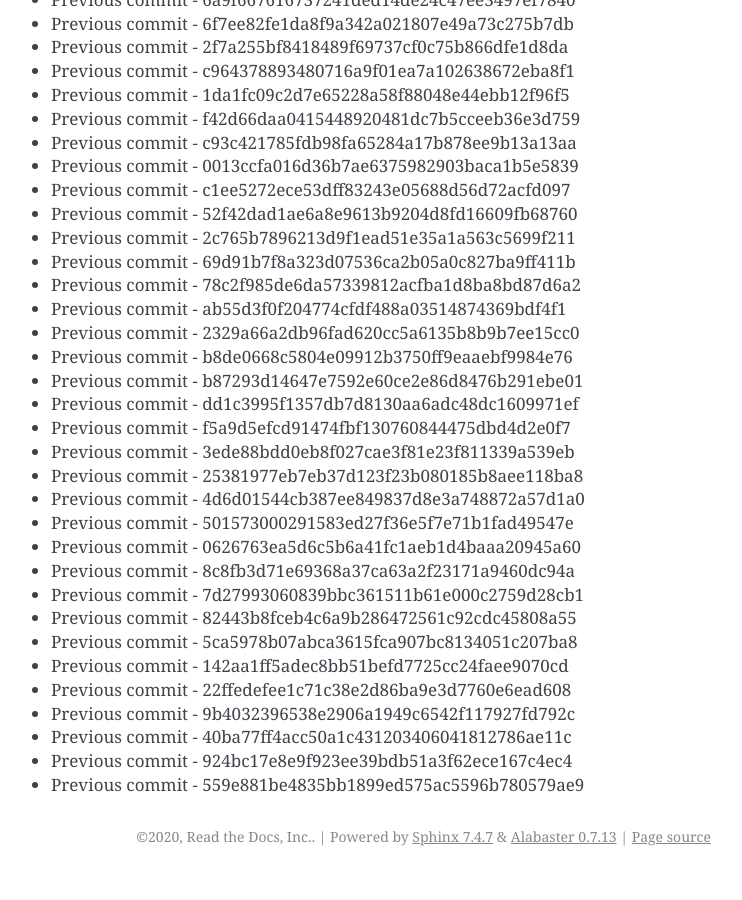
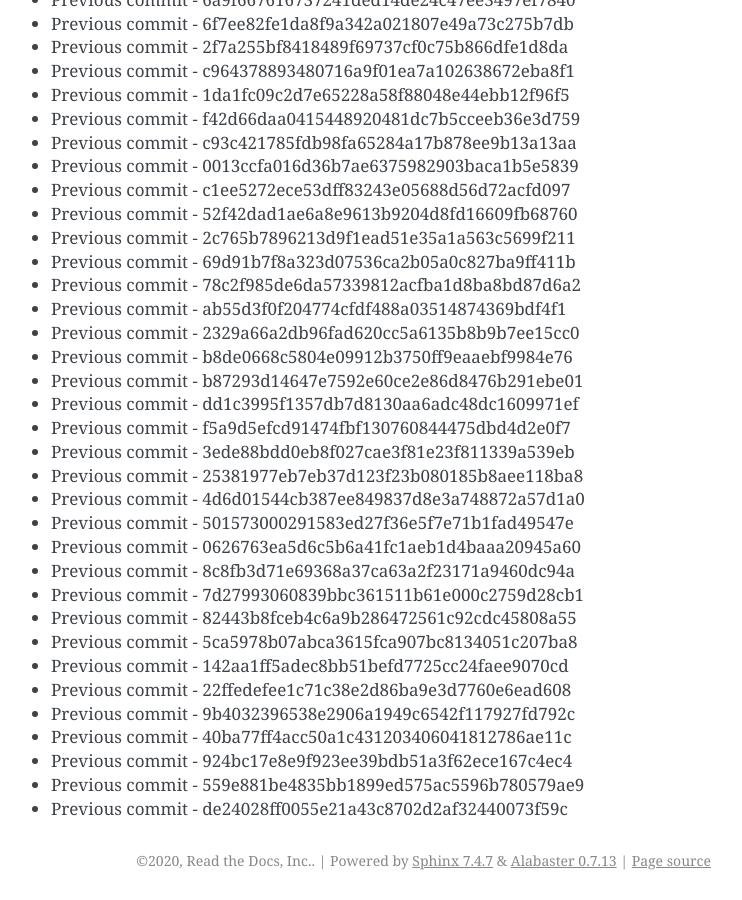
Before and after one commit to readthedocs/rtd-git-stresstest, a Sphinx documentation site: the page built from docs/updates.rst, in a window 1280 px wide and 900 px high, scrolled down 47726 px. Shown: the whole window, without its empty margins (399-1141 px from the left). Built offline with Sphinx 7.4.7, drawn with Linux system fonts in a browser that asks for light colours; before the commit the page ends 48602 px from its top, so only the background shows below that.

Commit message:
Generating commit from previous: de24028ff0055e21a43c8702d2af32440073f59c

```diff
--- a/docs/updates.rst
+++ b/docs/updates.rst
@@ -2037,3 +2037,4 @@ It can be tested for any performance characteristics.
 * Previous commit - 40ba77ff4acc50a1c431203406041812786ae11c
 * Previous commit - 924bc17e8e9f923ee39bdb51a3f62ece167c4ec4
 * Previous commit - 559e881be4835bb1899ed575ac5596b780579ae9
+* Previous commit - de24028ff0055e21a43c8702d2af32440073f59c
```
